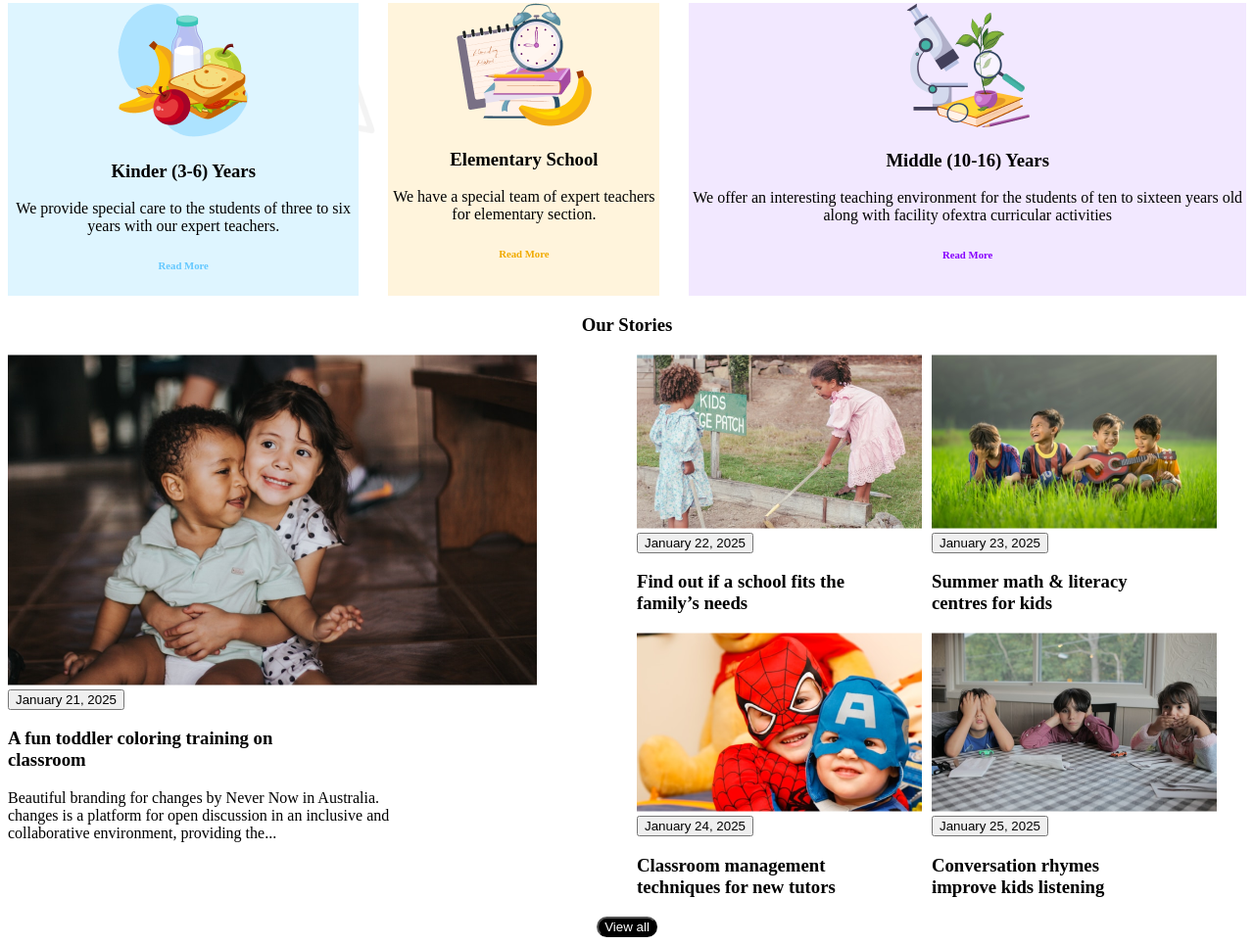
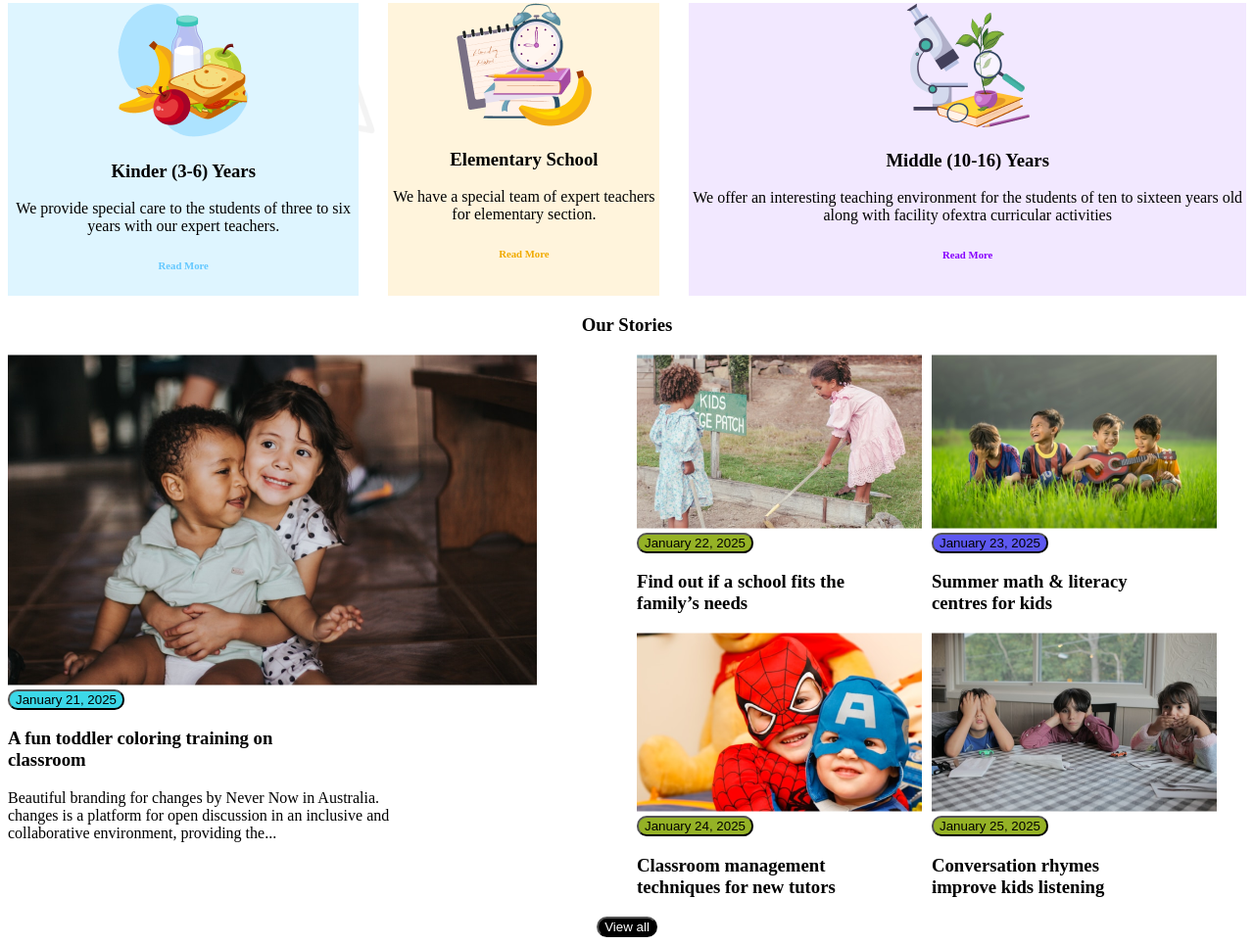
Before and after one commit to OsmanGani22/Second-Assignment-of-Osman-Gani, a plain HTML site: page index.html in a window 1280 px wide. Shown: the part 717-1682 px from the top of the page at 98% size. Drawn offline with Linux system fonts and the light colour scheme; files whose address does not match are found by name.

Commit message:
css in our stories added

```diff
--- a/index.html
+++ b/index.html
@@ -21,7 +21,7 @@
             <ul id="admission">Admission</ul>
         </div>
         <div>
-            <button class="button">Contact</button>
+            <button class="button" id="btn1">Contact</button>
         </div>
         <div class="icon">
         <img src="assets/menu bar.png" alt="Menu" height="30px" width="30px">
@@ -88,7 +88,7 @@
     <div class="stories">
         <div class="story-1">
             <div><img src="assets/story-1.png" alt="story-1"></div>
-            <div><button>January 21, 2025</button></div>
+            <div><button class="button" id="btn2">January 21, 2025</button></div>
             <div>
                 <h3>A fun toddler coloring training on <br>
                     classroom
@@ -104,7 +104,7 @@
             <div class="stories-2-3">
                 <div class="story-2">
                     <div><img src="assets/story-2.png" alt="story-2"></div>
-                    <div><button>January 22, 2025</button></div>
+                    <div><button class="button" id="btn3">January 22, 2025</button></div>
                     <div>
                         <h3>Find out if a school fits the<br>
                             family’s needs
@@ -114,7 +114,7 @@
                 <div class="story-3">
                     <div><img src="assets/story-3.png" alt="story-3"></div>
                     <div>
-                        <button>January 23, 2025</button>
+                        <button class="button" id="btn4">January 23, 2025</button>
                         <h3>Summer math & literacy<br>
                             centres for kids</h3>
                     </div>
@@ -125,7 +125,7 @@
                 <div class="story-4">
                     <div><img src="assets/story-4.png" alt="story-4"></div>
                     <div>
-                        <button>January 24, 2025</button>
+                        <button class="button" id="btn5">January 24, 2025</button>
                         <h3>Classroom management<br>
                             techniques for new tutors</h3>
                     </div>
@@ -133,7 +133,7 @@
                 <div class="story-5">
                     <div><img src="assets/story-5.png" alt="story-5"></div>
                     <div>
-                        <button>January 25, 2025</button>
+                        <button class="button" id="btn6">January 25, 2025</button>
                         <h3>Conversation rhymes<br>
                             improve kids listening</h3>
                     </div>
--- a/styles/styles.css
+++ b/styles/styles.css
@@ -26,7 +26,7 @@
 
  }
  .button {
-    background-color: orange;
+    color: black;
     border-radius: 10px;
          }
 
@@ -45,6 +45,9 @@
     }
     #admission{
         color: #5D58EF;
+    }
+    #btn1{
+      background-color: orange;
     }
 
 
@@ -118,12 +121,21 @@
    .story-1{
       width: 50%;
    }
+   #btn2{
+      background-color: #3CD8E8;
+   }
    .stories-2-5{
       width: 50%;
    }
    .stories-2-3{
       display: flex;
       gap: 10px;
+   }
+   #btn3, #btn5, #btn6{
+      background-color: #95B226;
+   }
+   #btn4{
+      background-color: #5D58F0;
    }
    .stories-4-5{
       display: flex;
```
